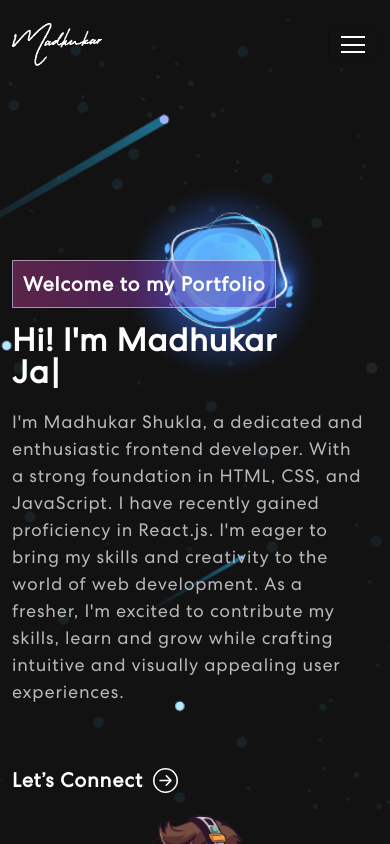
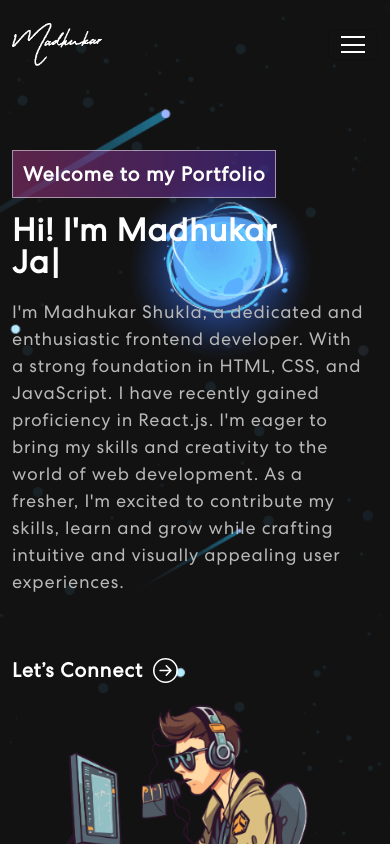
Before and after one commit to madhukar008/portfolio, a React (Create React App) app: page / in a window 390 px wide. Shown: the top 844 px of the page. Built offline with nearby package versions, Linux system fonts and the light colour scheme; the HTML template or start-up script is replaced by a standard one.

Commit message:
project responsive

```diff
--- a/src/App.css
+++ b/src/App.css
@@ -791,6 +791,9 @@ section#timeline article:nth-child(5) div.inner h2:after {
 }
 
 @media (max-width: 767px) {
+  .banner{
+    padding: 150px 0 ;
+  }
   section#timeline::before,
   section#timeline article div.inner span.date {
     display: none;
@@ -801,12 +804,9 @@ section#timeline article:nth-child(5) div.inner h2:after {
   section#timeline article div.inner h2::after {
     display: none;
   }
-
   .banner h1 {
     font-size: 32px;
   }
-
-
   nav.navbar a.navbar-brand,
   .footer img {
     width: 90px;
@@ -821,7 +821,7 @@ section#timeline article:nth-child(5) div.inner h2:after {
   }
 }
 
-@media(min-width:320px){
+@media(max-width:575px){
   section#timeline article div.inner p{
     width: 100%;
   }
--- a/src/components/ProjectCard.js
+++ b/src/components/ProjectCard.js
@@ -6,8 +6,8 @@ export const ProjectCard = ({ title, description, imgUrl, tech, link }) => {
       <div className="proj-imgbx">
         <img src={imgUrl} />
         <div className="proj-txtx">
-          <h4>{title}</h4>
-          <span>{description}</span>
+          <h4 className="mb-2">{title}</h4>
+          <p className="mb-3">{description}</p>
           <a href={link} className="text-white h2" target="_blank">
           <ul className="list-unstyled d-flex align-items-center justify-content-center gap-2 icon-wrap">
             {tech.map((el, idx)=>{
```
